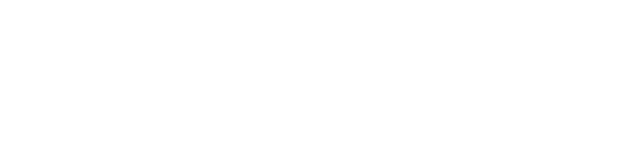
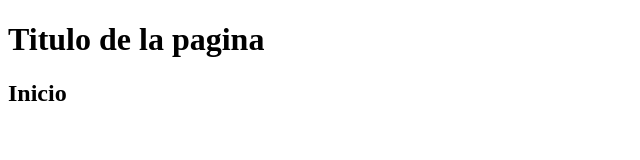
Before and after one commit to bautistamiguel966/MasterClassGit, a plain HTML site: page index.html in a window 1280 px wide. Shown: the whole page, without its empty margins (0-640 px from the left). Drawn offline with Linux system fonts and the light colour scheme.

Commit message:
contenido index

```diff
--- a/index.html
+++ b/index.html
@@ -7,6 +7,8 @@
     <title>Document</title>
 </head>
 <body>
+    <h1>Titulo de la pagina</h1>
+    <h2>Inicio</h2>
 
 </body>
 </html>
```
